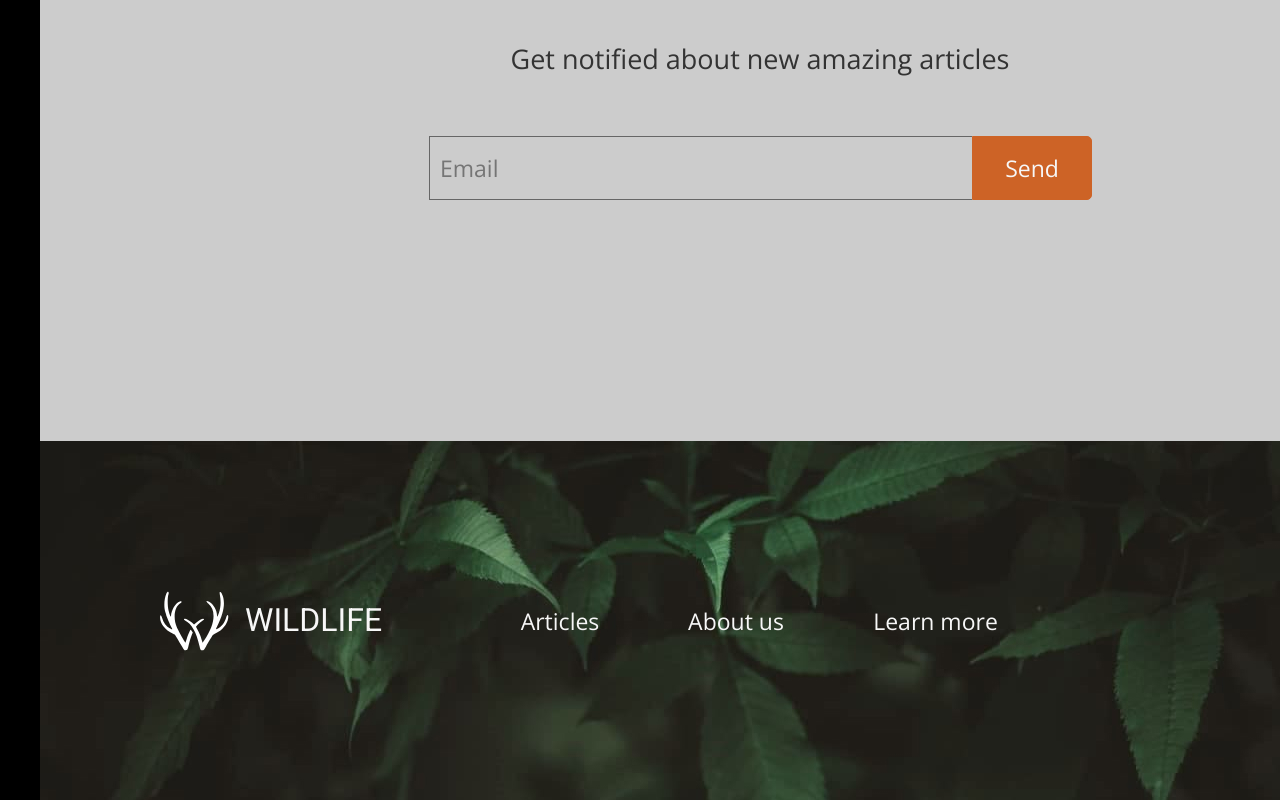
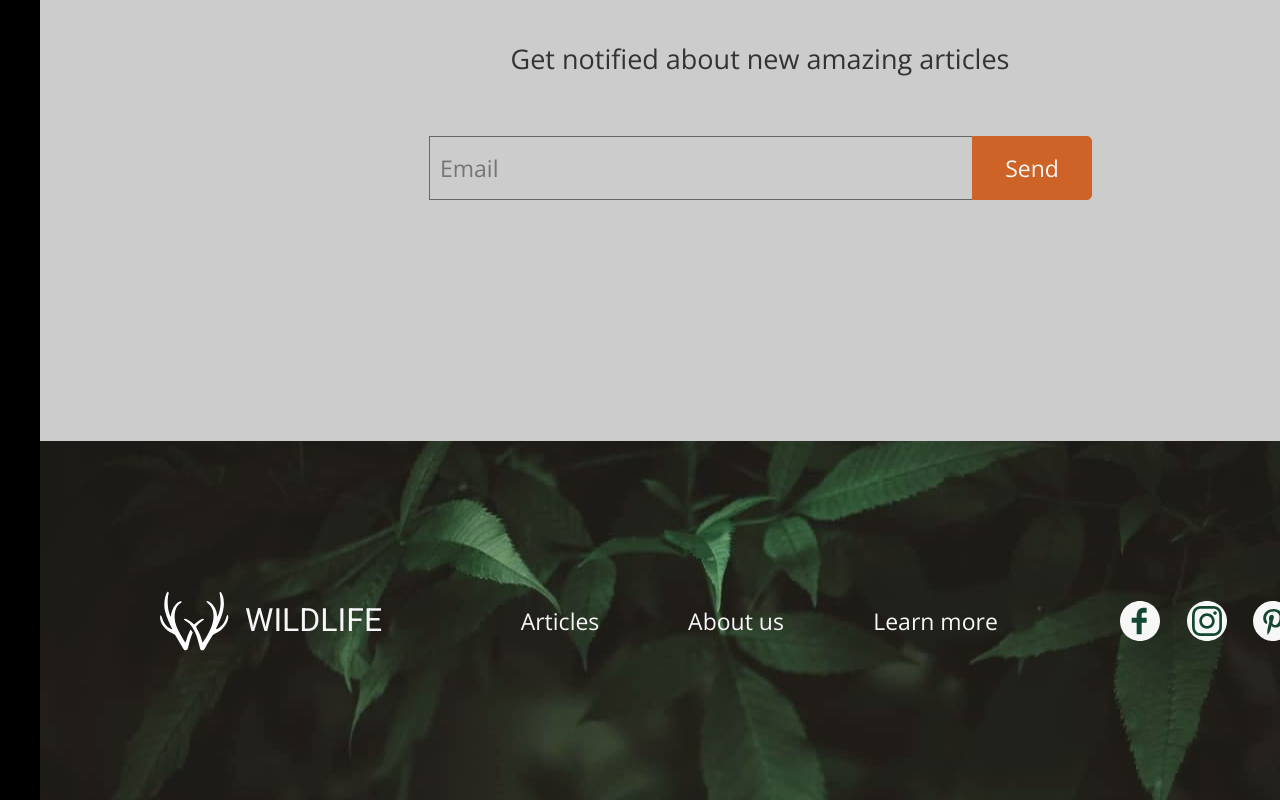
Before and after one commit to JxmJuice/RS-School-JSFE, a plain HTML site: page Wildlife/index.html in a window 1280 px wide. Shown: the part 1707-2507 px from the top of the page. Drawn offline with nearby package versions, Linux system fonts and the light colour scheme.

Commit message:
fix: change png to svg

```diff
--- a/Wildlife/style.css
+++ b/Wildlife/style.css
@@ -503,7 +503,7 @@ footer {
 }
 
 .facebook {
-  background: url(assets/framefb.png);
+  background: url(assets/framefb.svg);
   position: absolute;
   width: 40px;
   height: 40px;
@@ -515,7 +515,7 @@ footer {
 }
 
 .instagram {
-  background: url(assets/Frameig.png);
+  background: url(assets/Frameig.svg);
   position: absolute;
   width: 40px;
   height: 40px;
@@ -528,7 +528,7 @@ footer {
 }
 
 .pinterest {
-  background: url(assets/Framept.png);
+  background: url(assets/Framept.svg);
   position: absolute;
   width: 40px;
   height: 40px;
@@ -541,7 +541,7 @@ footer {
 }
 
 .telegram {
-  background: url(assets/Frametg.png);
+  background: url(assets/Frametg.svg);
   position: absolute;
   width: 40px;
   height: 40px;
```
Also changed, not shown: Wildlife/assets/Framefb.svg (added), Wildlife/assets/Frameig.svg (added), Wildlife/assets/Framept.svg (added), Wildlife/assets/Frametg.svg (added).
